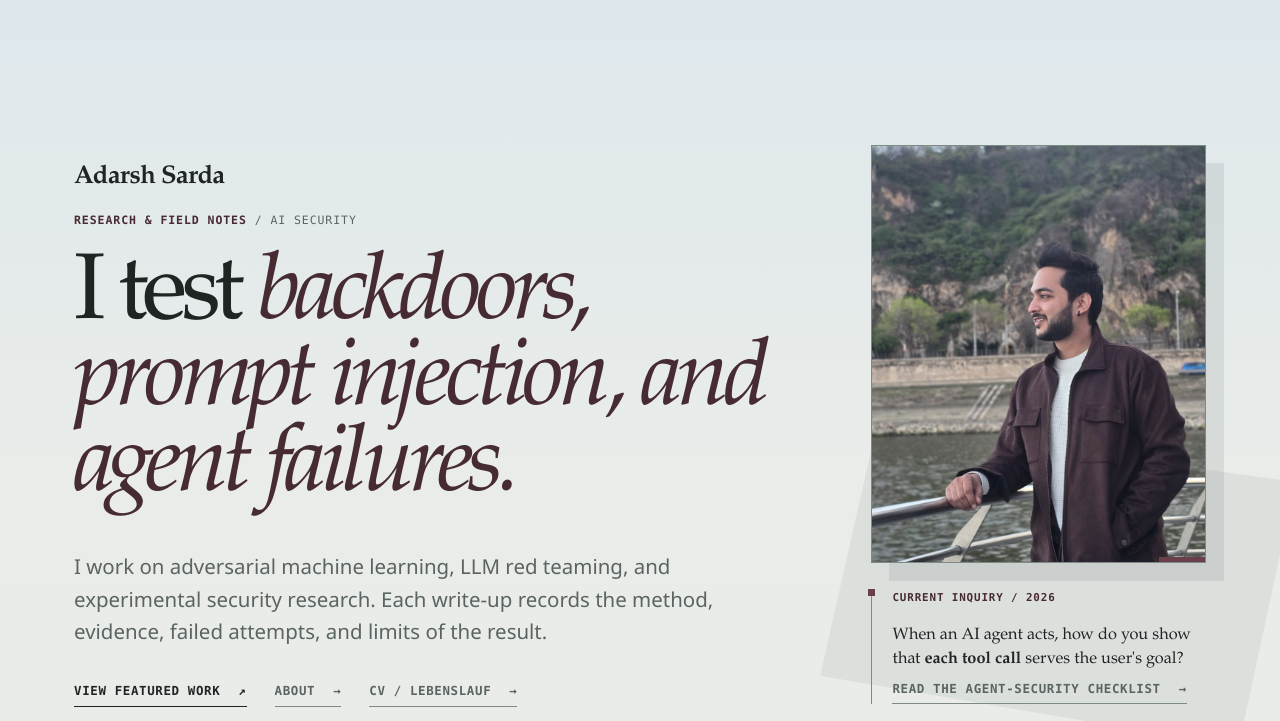
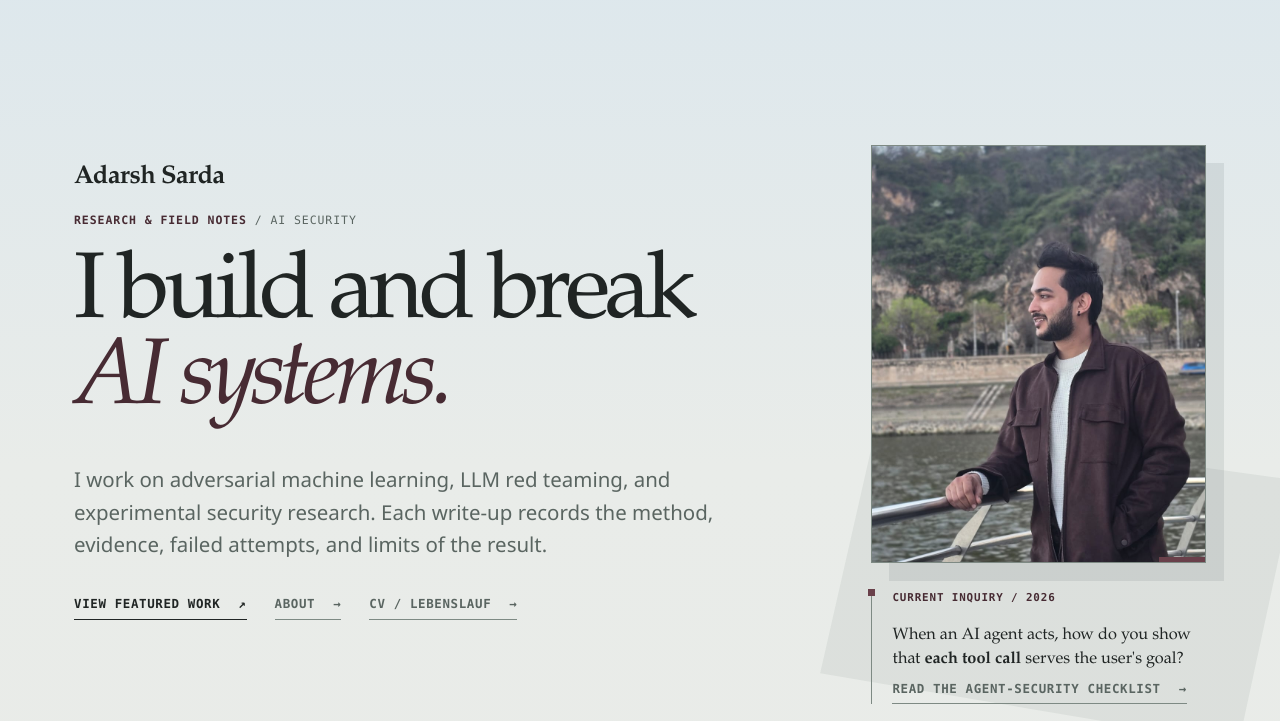
Before and after one commit to adarshsarda/adarshsarda.github.io, an Astro site: page / in a window 1280 px wide. Shown: the part 78-799 px from the top of the page. Built offline with nearby package versions, Linux system fonts and the light colour scheme; Astro itself is replaced by a stand-in of ours.

Commit message:
Restore homepage headline

```diff
--- a/src/pages/index.astro
+++ b/src/pages/index.astro
@@ -62,7 +62,7 @@ const hasPublicCode = (data: { artifacts?: { kind: string }[] }) =>
     <div class="hero-main">
       <p class="hero-name">Adarsh Sarda</p>
       <p class="eyebrow"><span>Research & field notes</span> / AI security</p>
-      <h1>I test <em>backdoors, prompt injection, and agent failures.</em></h1>
+      <h1>I build and break <em>AI systems.</em></h1>
       <p class="hero-deck">
         I work on adversarial machine learning, LLM red teaming, and experimental
         security research. Each write-up records the method, evidence, failed
```
